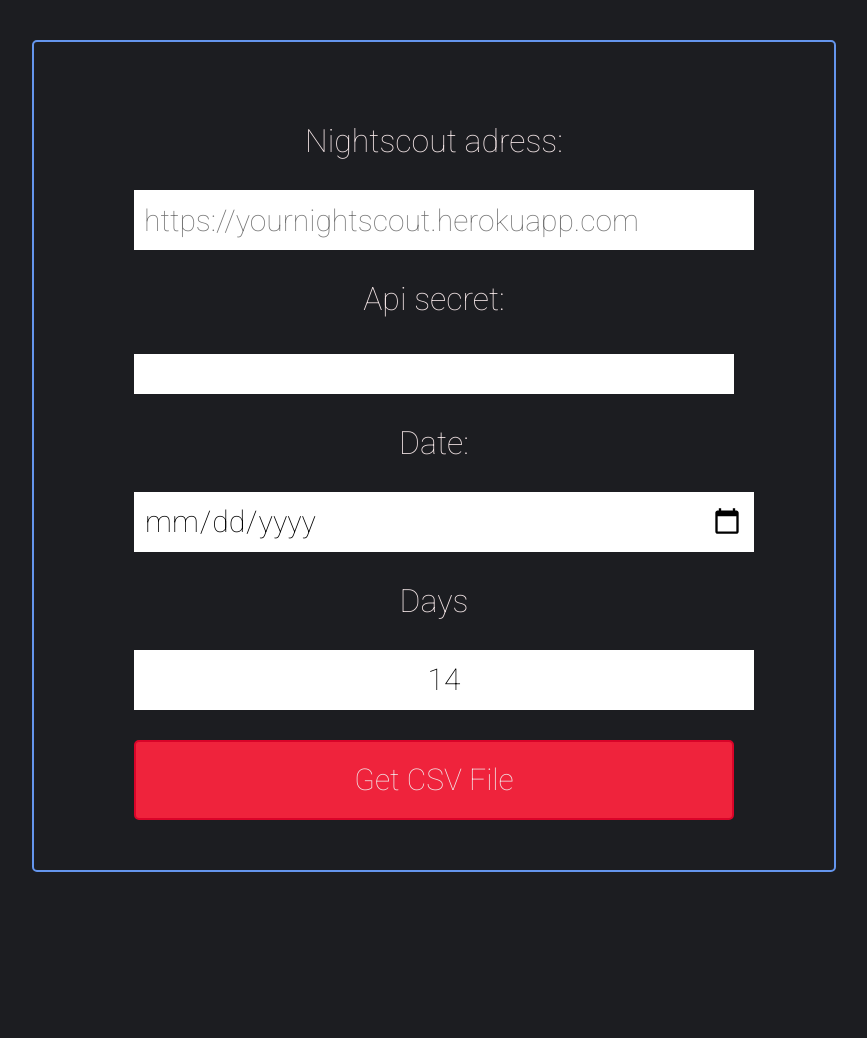
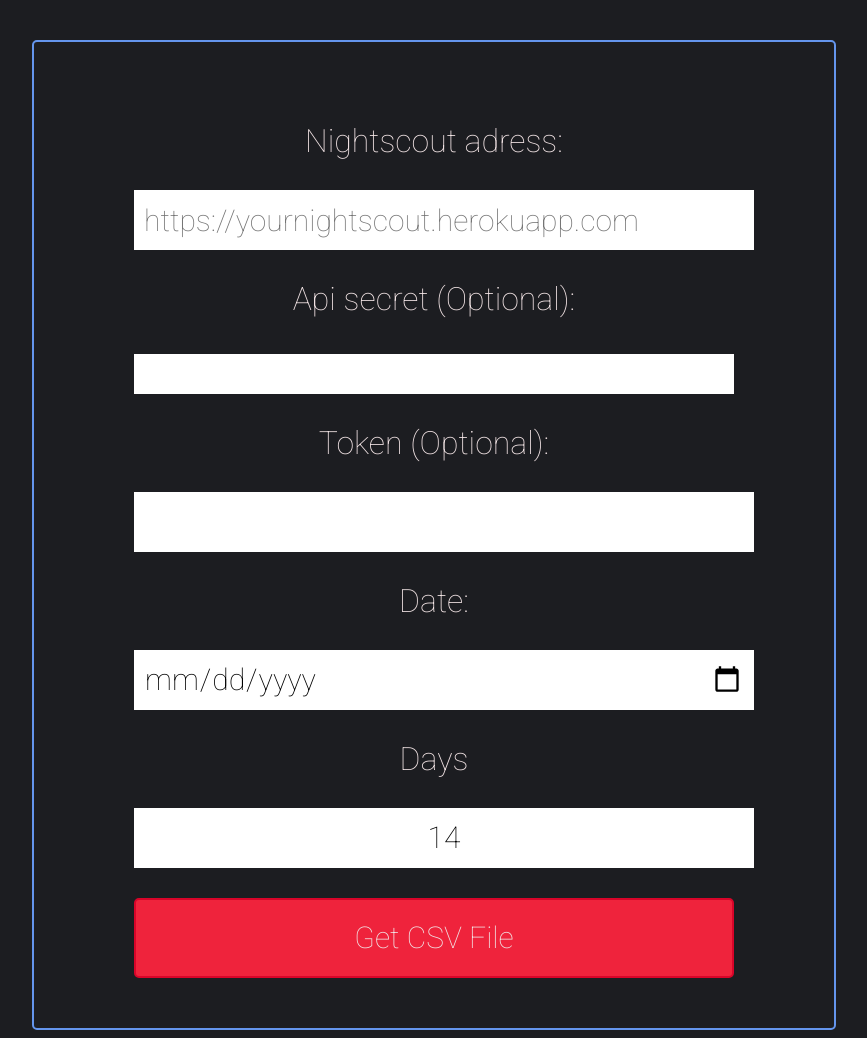
Before and after one commit to CodeByMini/NStoCSVPublic, a FastAPI app: page / in a window 1280 px wide. Shown: the whole page, without its empty margins (214-1081 px from the left). Before the commit the page ends 872 px from the top, so only its background shows below. Run offline with FastAPI, Linux system fonts and the light colour scheme.

Commit message:
Add support for token

```diff
--- a/app.py
+++ b/app.py
@@ -42,10 +42,12 @@
 async def GetCSV(request: Request):
     adress = request.query_params.get("adress")
     apisecret = request.query_params.get("apisecret")
+    token = request.query_params.get("token")
     start_date = request.query_params.get("date")
     days = request.query_params.get("days")
     print(adress)
-    json = nsdata(adress, start_date, days, apisecret)
+
+    json = nsdata(adress, start_date, days, apisecret, token)
     adress_split = adress[8:-14]
     print(adress_split)
     serial_numbers = [ord(letter) for letter in adress_split]
@@ -62,7 +64,9 @@
     for line in json:
         if "sgv" in line.keys():
             row = (
-                "Nightscout,"+serial_str+","
+                "Nightscout,"
+                + serial_str
+                + ","
                 + line["date"].strftime("%m-%d-%Y %H:%M")
                 + ',0,"'
                 + str(line["sgv"])
@@ -71,7 +75,9 @@
             )
         if "insulin" in line.keys():
             row = (
-                "Nightscout,"+serial_str+","
+                "Nightscout,"
+                + serial_str
+                + ","
                 + line["date"].strftime("%m-%d-%Y %H:%M")
                 + ",4,"
                 + ",,,"
@@ -80,7 +86,9 @@
             )
         if "carbs" in line.keys():
             row = (
-                "Nightscout,"+serial_str+","
+                "Nightscout,"
+                + serial_str
+                + ","
                 + line["date"].strftime("%m-%d-%Y %H:%M")
                 + ",5,"
                 + ",,,,,"
@@ -89,7 +97,9 @@
             )
         if "basal" in line.keys():
             row = (
-                "Nightscout,"+serial_str+","
+                "Nightscout,"
+                + serial_str
+                + ","
                 + line["date"].strftime("%m-%d-%Y %H:%M")
                 + ",4,"
                 + ",,,,,,,,"
--- a/nsdata.py
+++ b/nsdata.py
@@ -107,8 +107,7 @@
     return daily_basal
 
 
-def nsdata(adress: str, date_string: str, days: int, apisecret: str):
-
+def nsdata(adress: str, date_string: str, days: int, apisecret: str, token: str):
     count = int(days) * 288
 
     date_time = datetime.strptime(date_string, "%Y-%m-%d") + timedelta(days=1)
@@ -116,7 +115,7 @@
     min_date = datetime.strftime(date_time - timedelta(days=int(days)), "%Y-%m-%d")
     max_date = datetime.strftime(date_time, "%Y-%m-%d")
 
-    api = nightscout.Api(adress, api_secret=apisecret.encode("utf-8"))
+    api = nightscout.Api(adress, api_secret=apisecret.encode("utf-8"), token=token)
     entries = api.get_sgvs(
         {
             "find[dateString][$gte]": min_date,
--- a/templates/index.html
+++ b/templates/index.html
@@ -27,13 +27,25 @@
             />
           </div>
           <div class="smallcontainer">
-            <label for="apisecret">Api secret:</label>
+            <label for="apisecret">Api secret (Optional):</label>
           </div>
           <div class="smallcontainer">
             <input
               type="password"
               id="apisecret"
               name="apisecret"
+              value=""
+              placeholder=""
+            />
+          </div>
+          <div class="smallcontainer">
+            <label for="apisecret">Token (Optional):</label>
+          </div>
+          <div class="smallcontainer">
+            <input
+              type="text"
+              id="token"
+              name="token"
               value=""
               placeholder=""
             />
```
Also changed, not shown: nightscout.py (+11 -4 lines).
